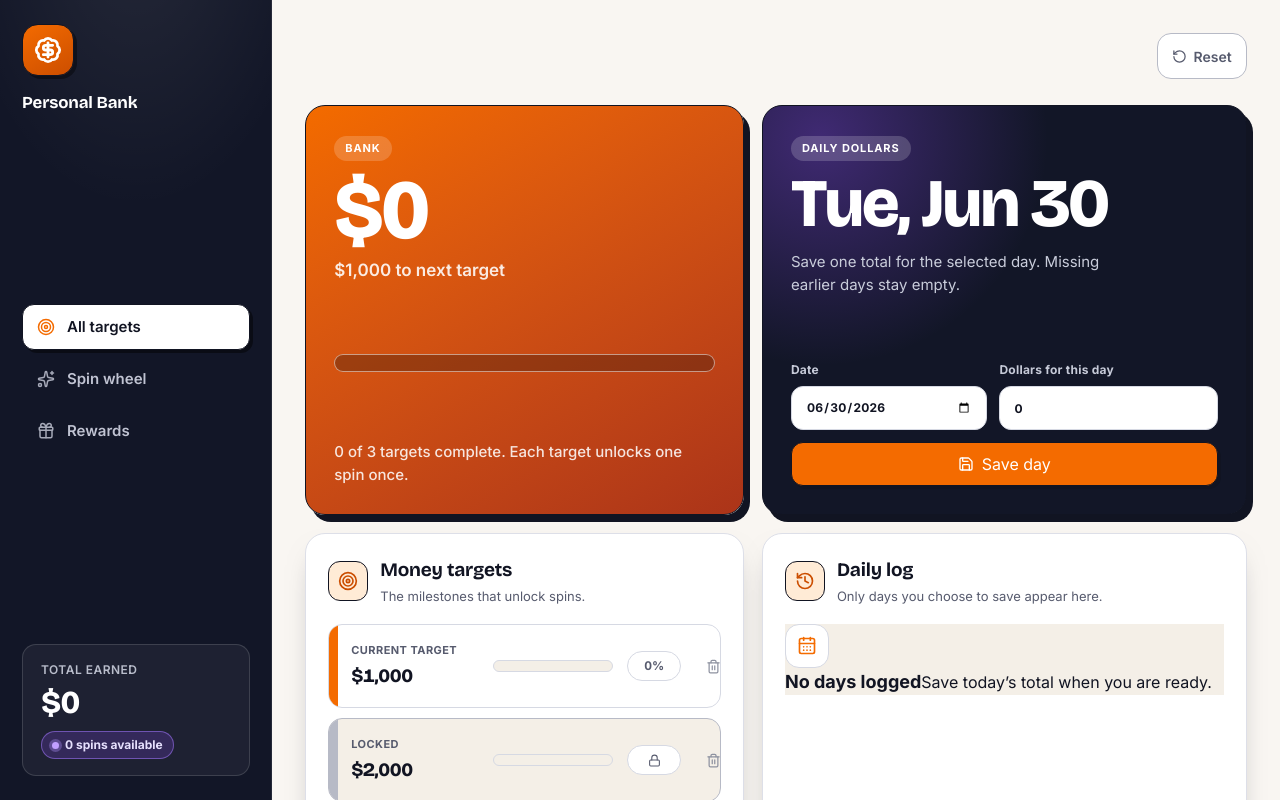
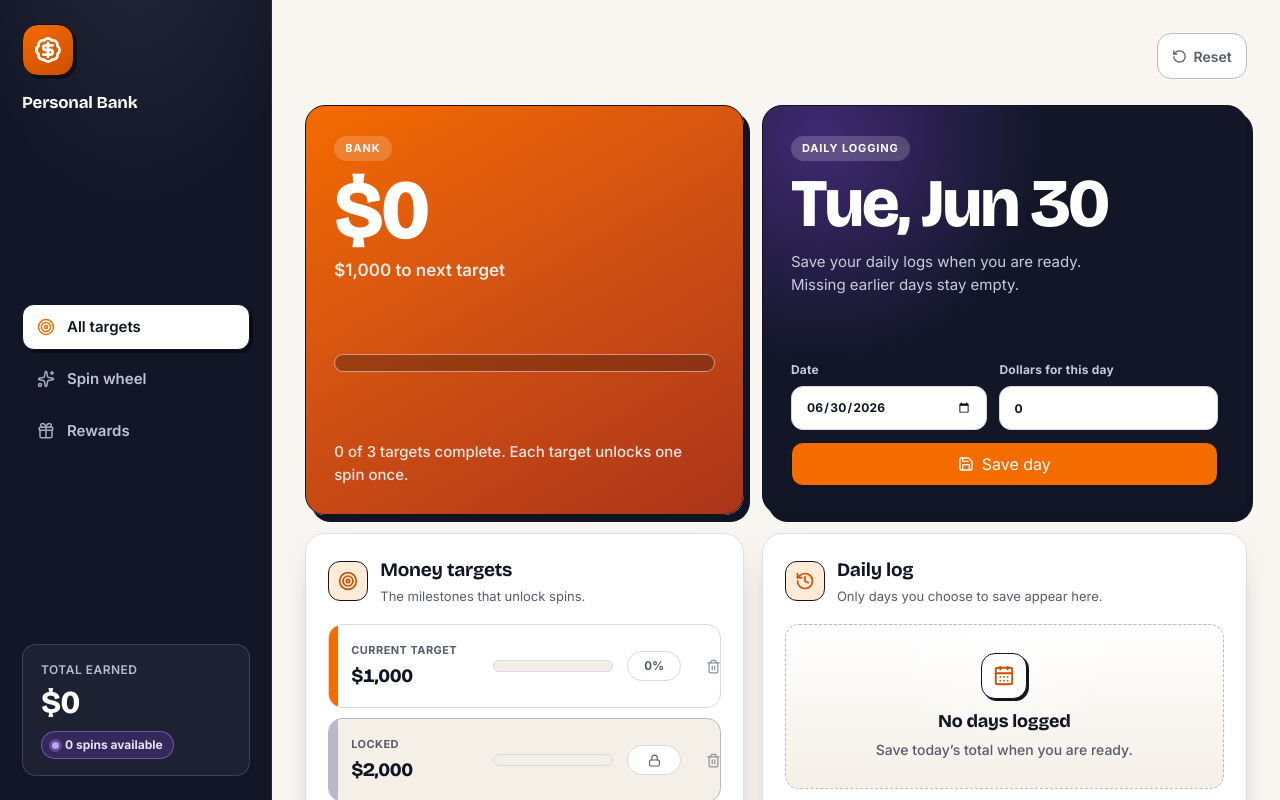
Before and after one commit to Beingpax/Personal-Gamified-Bank, a React (Vite) app: page / in a window 1280 px wide. Shown: the top 800 px of the page. Built offline with nearby package versions, Linux system fonts and the light colour scheme.

Commit message:
Simplify top bar and empty state copy

```diff
--- a/src/App.tsx
+++ b/src/App.tsx
@@ -227,15 +227,7 @@ function App() {
         />
 
         <section className="workspace">
-          <TopBar
-            activeScreen={activeScreen}
-            canSpin={
-              state.spins > 0 && state.rewards.length > 0 && latestReward == null
-            }
-            spins={state.spins}
-            onReset={confirmReset}
-            setActiveScreen={setActiveScreen}
-          />
+          <TopBar onReset={confirmReset} />
 
           <AnimatePresence mode="wait">
             {activeScreen === 'targets' && (
--- a/src/components/layout/TopBar.tsx
+++ b/src/components/layout/TopBar.tsx
@@ -1,34 +1,14 @@
-import { RotateCcw, Sparkles } from 'lucide-react'
-import type { Screen } from '../../app/types'
+import { RotateCcw } from 'lucide-react'
 
 export function TopBar({
-  activeScreen,
-  canSpin,
-  spins,
   onReset,
-  setActiveScreen,
 }: {
-  activeScreen: Screen
-  canSpin: boolean
-  spins: number
   onReset: () => void
-  setActiveScreen: (screen: Screen) => void
 }) {
   return (
     <header className="topbar">
 
       <div className="topbar-actions">
-        {canSpin && activeScreen !== 'wheel' && (
-          <button
-            className="spin-cta"
-            onClick={() => setActiveScreen('wheel')}
-            type="button"
-          >
-            <Sparkles aria-hidden="true" size={17} />
-            Spin to win
-            <span className="spin-cta-count">{spins}</span>
-          </button>
-        )}
         <button
           className="reset-button"
           onClick={onReset}
--- a/src/features/targets/TargetsScreen.tsx
+++ b/src/features/targets/TargetsScreen.tsx
@@ -86,10 +86,10 @@ export function TargetsScreen({
 
       <section className="daily-panel">
         <div className="daily-panel-copy">
-          <p className="panel-kicker">Daily dollars</p>
+          <p className="panel-kicker">Daily logging</p>
           <h2>{formatDay(selectedDate)}</h2>
           <p>
-            Save one total for the selected day. Missing earlier days stay
+            Save your daily logs when you are ready. Missing earlier days stay
             empty.
           </p>
         </div>
--- a/src/index.css
+++ b/src/index.css
@@ -364,48 +364,6 @@ button:disabled {
   justify-content: flex-end;
   gap: 10px;
   margin-left: auto;
-}
-
-.spin-cta {
-  display: inline-flex;
-  align-items: center;
-  gap: 9px;
-  height: 46px;
-  border-radius: var(--radius-md);
-  border: 1.5px solid var(--ink);
-  background: linear-gradient(150deg, var(--grape), oklch(0.5 0.225 300));
-  padding: 0 18px;
-  color: white;
-  font-size: 0.9375rem;
-  font-weight: 700;
-  box-shadow: var(--sh);
-  transition:
-    transform 120ms cubic-bezier(0.22, 1, 0.36, 1),
-    box-shadow 120ms cubic-bezier(0.22, 1, 0.36, 1);
-}
-
-.spin-cta:hover {
-  transform: translate(-1px, -1px);
-  box-shadow: var(--sh-lg);
-}
-
-.spin-cta:active {
-  transform: translate(2px, 3px);
-  box-shadow: 1px 1px 0 var(--ink);
-}
-
-.spin-cta-count {
-  display: grid;
-  min-width: 24px;
-  height: 24px;
-  place-items: center;
-  padding: 0 6px;
-  border-radius: var(--pill);
-  background: oklch(1 0 0 / 0.22);
-  font-family: var(--font-display);
-  font-size: 0.875rem;
-  font-weight: 800;
-  font-variant-numeric: tabular-nums;
 }
 
 .reset-button {
@@ -1402,23 +1360,70 @@ button:disabled {
 
 /* Empty states */
 .empty-message {
-  border-color: var(--border);
-  background: var(--surface-strong);
+  display: grid;
+  min-height: 160px;
+  place-items: center;
+  align-content: center;
+  gap: 8px;
+  border-radius: var(--radius-md);
+  border: 1.5px dashed var(--border-strong);
+  background:
+    radial-gradient(
+      circle at 50% 0%,
+      oklch(1 0 0 / 0.74),
+      transparent 44%
+    ),
+    linear-gradient(180deg, var(--surface), var(--surface-strong));
+  padding: 28px 22px;
+  text-align: center;
 }
 
 .empty-message svg {
-  width: 44px;
-  height: 44px;
+  display: block;
+  width: 46px;
+  height: 46px;
+  margin-bottom: 4px;
   padding: 11px;
   border-radius: 14px;
-  border: 1.5px solid var(--border);
+  border: 1.5px solid var(--ink);
   background: var(--surface);
-  color: var(--primary);
+  color: var(--primary-active);
+  box-shadow: 2px 2px 0 var(--ink);
 }
 
 .empty-message strong {
-  margin-top: 6px;
+  display: block;
+  max-width: 24ch;
+  color: var(--ink);
+  font-family: var(--font-display);
   font-size: 1.125rem;
+  font-weight: 750;
+  letter-spacing: -0.01em;
+  line-height: 1.15;
+}
+
+.empty-message span {
+  display: block;
+  max-width: 34ch;
+  color: var(--muted);
+  font-size: 0.875rem;
+  font-weight: 500;
+  line-height: 1.45;
+}
+
+.reward-list .empty-message svg {
+  background: var(--grape-soft);
+  color: var(--grape);
+}
+
+.history-list .empty-message svg {
+  background: var(--gold-soft);
+  color: var(--gold-deep);
+}
+
+.ledger-list .empty-message svg {
+  background: var(--primary-soft);
+  color: var(--primary-active);
 }
 
 /* ---------- Responsive ---------- */
@@ -1515,11 +1520,6 @@ button:disabled {
 
   .topbar-actions {
     justify-content: stretch;
-  }
-
-  .spin-cta {
-    flex: 1 1 auto;
-    justify-content: center;
   }
 
   .rail-nav {
```
